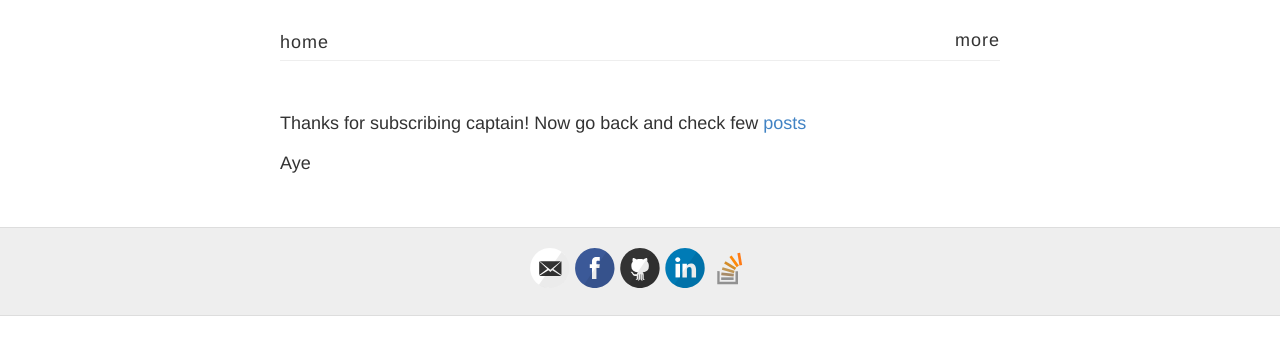
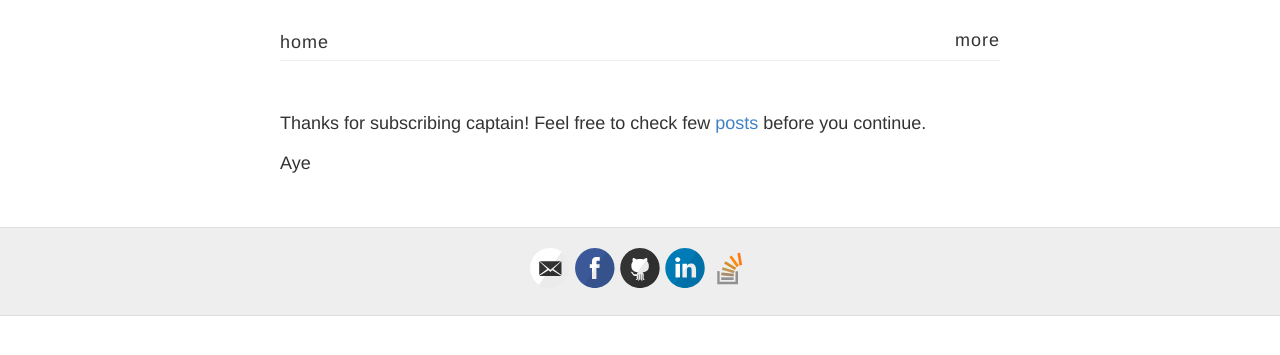
Before and after one commit to vtorosyan/vtorosyan.github.io, a Jekyll site: the page built from subscribed.md, in a window 1280 px wide. Shown: the top 355 px of the page. Built offline with Jekyll 4.4.1, drawn with Linux system fonts in a browser that asks for light colours.

```diff
--- a/subscribed.md
+++ b/subscribed.md
@@ -3,6 +3,6 @@ layout: page
 permalink: /subscribed
 ---
 
-Thanks for subscribing captain! Now go back and check few [posts](/)
+Thanks for subscribing captain! Feel free to check few [posts](/) before you continue.
 
 Aye
```
Also changed, not shown: unsubscribe.md (+1 -1 lines), unsubscribed.md (+1 -1 lines).
